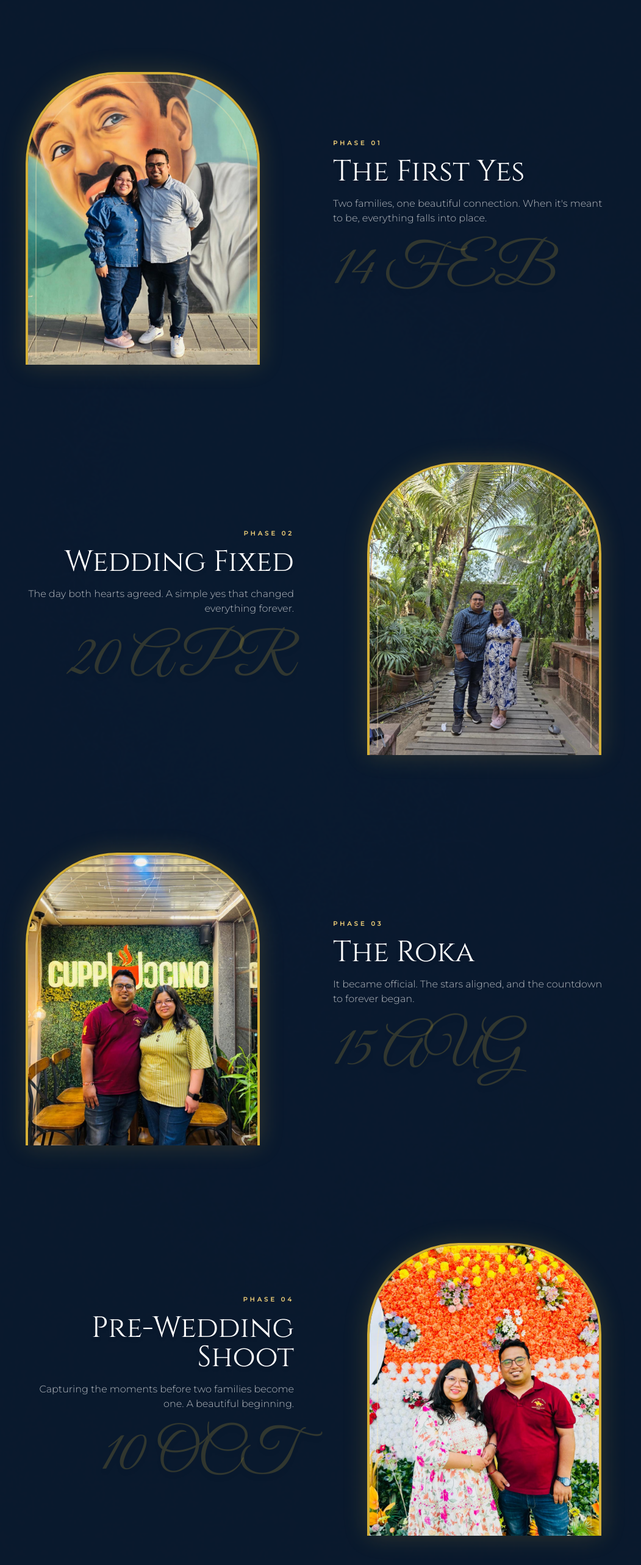
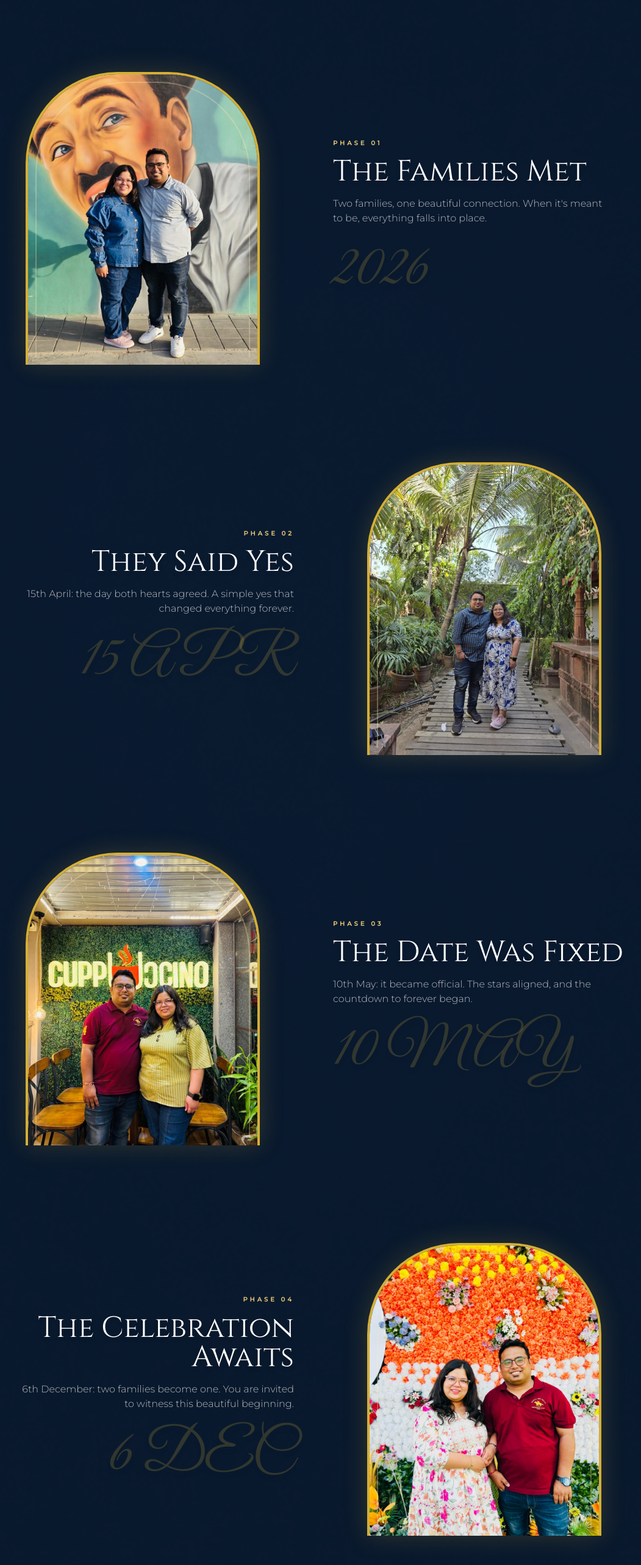
Before and after one commit to anurag07le-create/pvtanurag, a Next.js app: page /elegant in a window 1280 px wide. Shown: the part 4637-7203 px from the top of the page at 61% size, without its empty margins (126-1177 px from the left). Built offline with nearby package versions, Linux system fonts and the light colour scheme.

Commit message:
fix(elegant): use real dates in timeline and fix mobile layout overflow for itinerary cards

```diff
--- a/src/components/elegant/ElegantItinerary.tsx
+++ b/src/components/elegant/ElegantItinerary.tsx
@@ -113,37 +113,38 @@ function EventCard({ event, index, progress, targetScale, total }: any) {
     >
       <motion.div
         style={{ scale }}
-        className={`w-full h-full rounded-2xl ${event.bgColor} border border-[#d4af37]/40 p-8 md:p-16 shadow-[0_-10px_40px_rgba(0,0,0,0.5)] flex flex-col md:flex-row items-center gap-12 relative overflow-hidden`}
+        className={`w-full h-full rounded-2xl ${event.bgColor} border border-[#d4af37]/40 p-6 md:p-16 shadow-[0_-10px_40px_rgba(0,0,0,0.5)] flex flex-col md:flex-row items-center gap-6 md:gap-12 relative overflow-hidden`}
       >
         {/* Decorative corner borders */}
-        <div className="absolute top-4 left-4 w-12 h-12 border-t border-l border-[#d4af37]/60" />
-        <div className="absolute top-4 right-4 w-12 h-12 border-t border-r border-[#d4af37]/60" />
-        <div className="absolute bottom-4 left-4 w-12 h-12 border-b border-l border-[#d4af37]/60" />
-        <div className="absolute bottom-4 right-4 w-12 h-12 border-b border-r border-[#d4af37]/60" />
+        <div className="absolute top-4 left-4 w-8 md:w-12 h-8 md:h-12 border-t border-l border-[#d4af37]/60" />
+        <div className="absolute top-4 right-4 w-8 md:w-12 h-8 md:h-12 border-t border-r border-[#d4af37]/60" />
+        <div className="absolute bottom-4 left-4 w-8 md:w-12 h-8 md:h-12 border-b border-l border-[#d4af37]/60" />
+        <div className="absolute bottom-4 right-4 w-8 md:w-12 h-8 md:h-12 border-b border-r border-[#d4af37]/60" />
 
-        <div className="w-full md:w-1/2 flex justify-center">
+        {/* Image takes priority on desktop, but on mobile we restrict height so text fits */}
+        <div className="w-full md:w-1/2 flex justify-center order-first md:order-none">
           <img
             src={event.image}
             alt={event.title}
-            className="w-full max-w-[300px] h-auto drop-shadow-[0_10px_20px_rgba(0,0,0,0.5)]"
+            className="w-full max-w-[200px] md:max-w-[300px] max-h-[35vh] md:max-h-none object-contain drop-shadow-[0_10px_20px_rgba(0,0,0,0.5)]"
           />
         </div>
 
         <div className="w-full md:w-1/2 flex flex-col items-center md:items-start text-center md:text-left z-10">
-          <h3 className="font-cinzel text-4xl md:text-6xl text-white tracking-wider mb-6">
+          <h3 className="font-cinzel text-3xl md:text-6xl text-white tracking-wider mb-4 md:mb-6">
             {event.title}
           </h3>
 
-          <div className="w-24 h-[1px] bg-gradient-to-r from-transparent via-[#d4af37] to-transparent mb-8 md:ml-0 md:bg-gradient-to-r md:from-[#d4af37] md:to-transparent" />
+          <div className="w-16 md:w-24 h-[1px] bg-gradient-to-r from-transparent via-[#d4af37] to-transparent mb-6 md:mb-8 md:ml-0 md:bg-gradient-to-r md:from-[#d4af37] md:to-transparent" />
 
-          <p className="font-montserrat text-xl md:text-2xl text-[#e6c875] tracking-widest uppercase mb-4">
+          <p className="font-montserrat text-lg md:text-2xl text-[#e6c875] tracking-widest uppercase mb-2 md:mb-4">
             {event.date}
           </p>
-          <p className="font-montserrat text-lg text-white/70 tracking-widest uppercase mb-12">
+          <p className="font-montserrat text-sm md:text-lg text-white/70 tracking-widest uppercase mb-6 md:mb-12">
             {event.time}
           </p>
 
-          <p className="font-vibes text-3xl md:text-5xl text-white/90">
+          <p className="font-vibes text-2xl md:text-5xl text-white/90">
             {event.venue}
           </p>
         </div>
--- a/src/components/elegant/ElegantStory.tsx
+++ b/src/components/elegant/ElegantStory.tsx
@@ -5,31 +5,31 @@ import { motion, useScroll, useTransform } from 'framer-motion'
 const timelineEvents = [
   {
     id: 1,
-    title: "The First Yes",
+    title: "The Families Met",
     text: "Two families, one beautiful connection. When it's meant to be, everything falls into place.",
     image: "/images/photo1.jpeg",
-    year: "14 FEB"
+    year: "2026"
   },
   {
     id: 2,
-    title: "Wedding Fixed",
-    text: "The day both hearts agreed. A simple yes that changed everything forever.",
+    title: "They Said Yes",
+    text: "15th April: the day both hearts agreed. A simple yes that changed everything forever.",
     image: "/images/photo2.jpeg",
-    year: "20 APR"
+    year: "15 APR"
   },
   {
     id: 3,
-    title: "The Roka",
-    text: "It became official. The stars aligned, and the countdown to forever began.",
+    title: "The Date Was Fixed",
+    text: "10th May: it became official. The stars aligned, and the countdown to forever began.",
     image: "/images/photo4.jpeg",
-    year: "15 AUG"
+    year: "10 MAY"
   },
   {
     id: 4,
-    title: "Pre-Wedding Shoot",
-    text: "Capturing the moments before two families become one. A beautiful beginning.",
+    title: "The Celebration Awaits",
+    text: "6th December: two families become one. You are invited to witness this beautiful beginning.",
     image: "/images/photo5.jpeg",
-    year: "10 OCT"
+    year: "6 DEC"
   }
 ]
 
```
